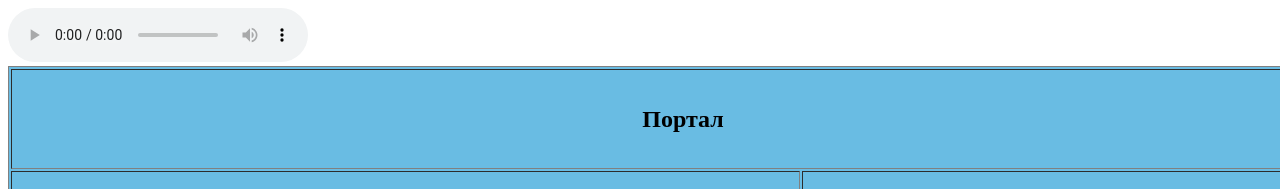
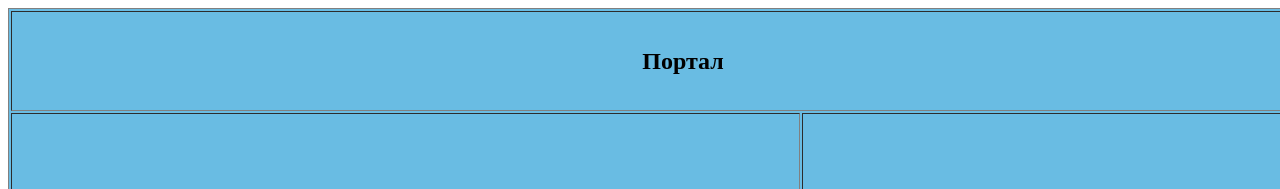
Before and after one commit to gendzmin/the-wild-forest.github.io, a plain HTML site: page H14.html in a window 1280 px wide. Shown: the top 189 px of the page. Drawn offline with Linux system fonts and the light colour scheme.

Commit message:
Update H14.html

```diff
--- a/H14.html
+++ b/H14.html
@@ -6,7 +6,7 @@
     <title>The Wild Forest</title>
 </head>
 
-<audio id="divAudio" controls>
+<audio id="divAudio">
     <source src="media/ambient/magic.mp3" type="audio/mp3">
 </audio>
 
```
